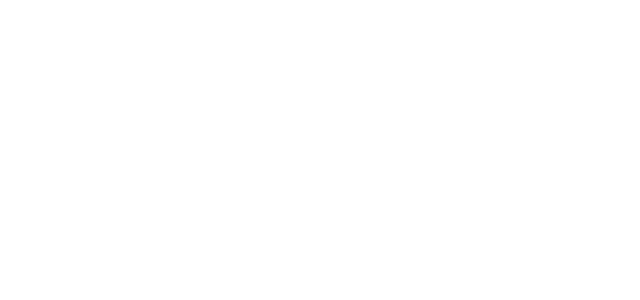
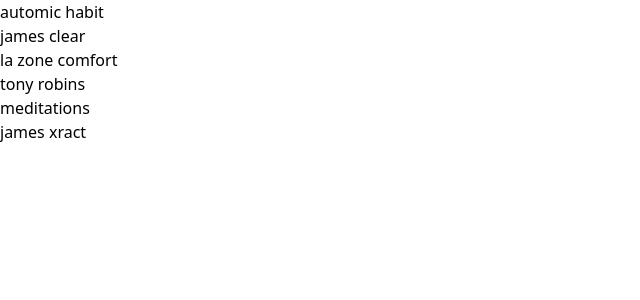
Before and after one commit to Khalid-Graine/learning-react, a React (Vite) app: page / in a window 1280 px wide. Shown: the top 300 px of the page, without its empty margins (0-640 px from the left). Built offline with nearby package versions, Linux system fonts and the light colour scheme; data requests are answered from the project's data file.

Commit message:
Handling fetch errors

```diff
--- /dev/null
+++ b/data/db.json
@@ -0,0 +1,19 @@
+{
+  "books": [
+    {
+      "id": 1,
+      "title": "automic habit",
+      "author": "james clear"
+    },
+    {
+      "id": 2,
+      "title": "la zone comfort",
+      "author": "tony robins"
+    },
+    {
+      "id": 3,
+      "title": "meditations",
+      "author": "james xract"
+    }
+  ]
+}
--- a/package.json
+++ b/package.json
@@ -14,6 +14,7 @@
     "react-dom": "^18.2.0"
   },
   "devDependencies": {
+    "@babel/preset-react": "^7.23.3",
     "@types/react": "^18.2.15",
     "@types/react-dom": "^18.2.7",
     "@vitejs/plugin-react": "^4.0.3",
--- a/src/App.jsx
+++ b/src/App.jsx
@@ -1,16 +1,40 @@
-import { useState } from 'react'
-import reactLogo from './assets/react.svg'
-import viteLogo from '/vite.svg'
-import './App.css'
+import "./App.css";
+import { useState } from "react";
+import { useEffect } from "react";
+import BooksList from "./BooksList";
 
 function App() {
-  const [count, setCount] = useState(0)
+  const [books, setBook] = useState(null);
+  const [isLoading, setIsLoading] = useState(true);
+  const [error, setError] = useState(null)
+
+  useEffect(() => {
+    fetch("http://localhost:8000/books")
+      .then((res) => {
+        if(res.ok) {
+          return res.json();
+        } else {
+          throw Error('could not fetch the data');
+        }
+
+      })
+      .then((data) => {
+        setBook(data);
+        setIsLoading(false);
+      })
+      .catch((err) => {
+        setError(err.message);
+        setIsLoading(false);
+      });
+  }, []);
 
   return (
-    <>
-
-    </>
-  )
+    <div className="App">
+      {error && <div className="text-red-500">{error}</div>}
+      {isLoading && <p>loading ... </p>}
+      {books && <BooksList books={books} />}
+    </div>
+  );
 }
 
-export default App
+export default App;
--- /dev/null
+++ b/src/BooksList.jsx
@@ -0,0 +1,15 @@
+const BooksList = ({ books }) => {
+  return (
+    <ul className="flex flex-col gap-2">
+      {books.map((book) => (
+        <li key={book.id} className="border">
+          <p> {book.title} </p>
+          <p> {book.author}</p>
+
+        </li>
+      ))}
+    </ul>
+  );
+};
+
+export default BooksList;
```
Also changed, not shown: src/components/TasksList.js (added, +7 -0 lines), 1 other file (tests, documents, lock files or other folders).
